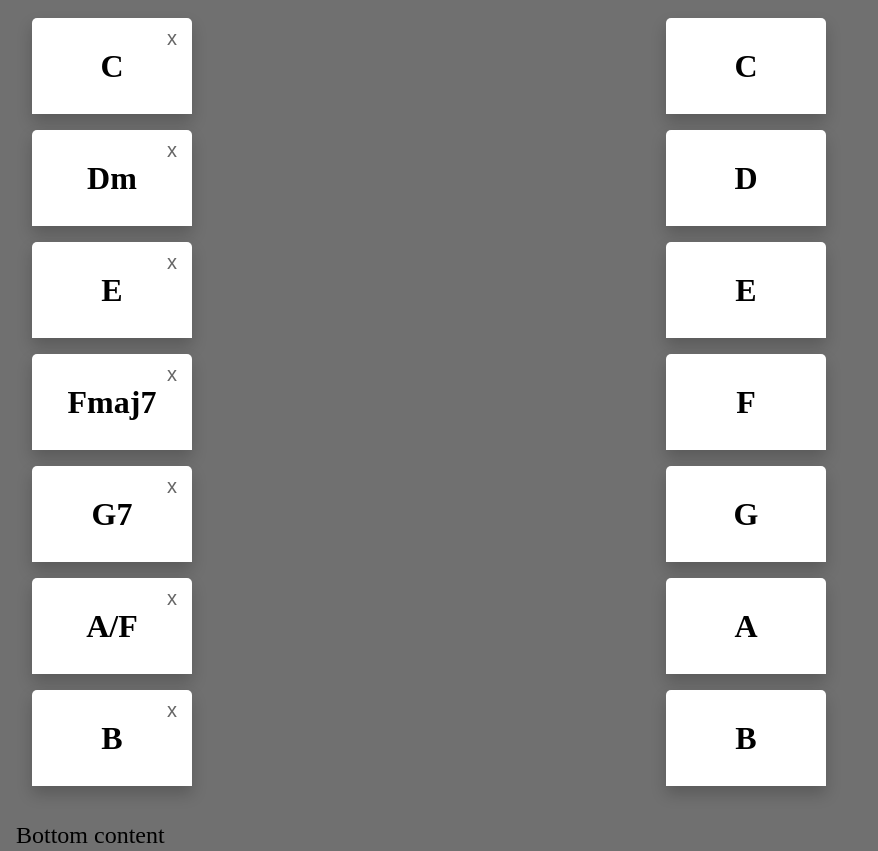
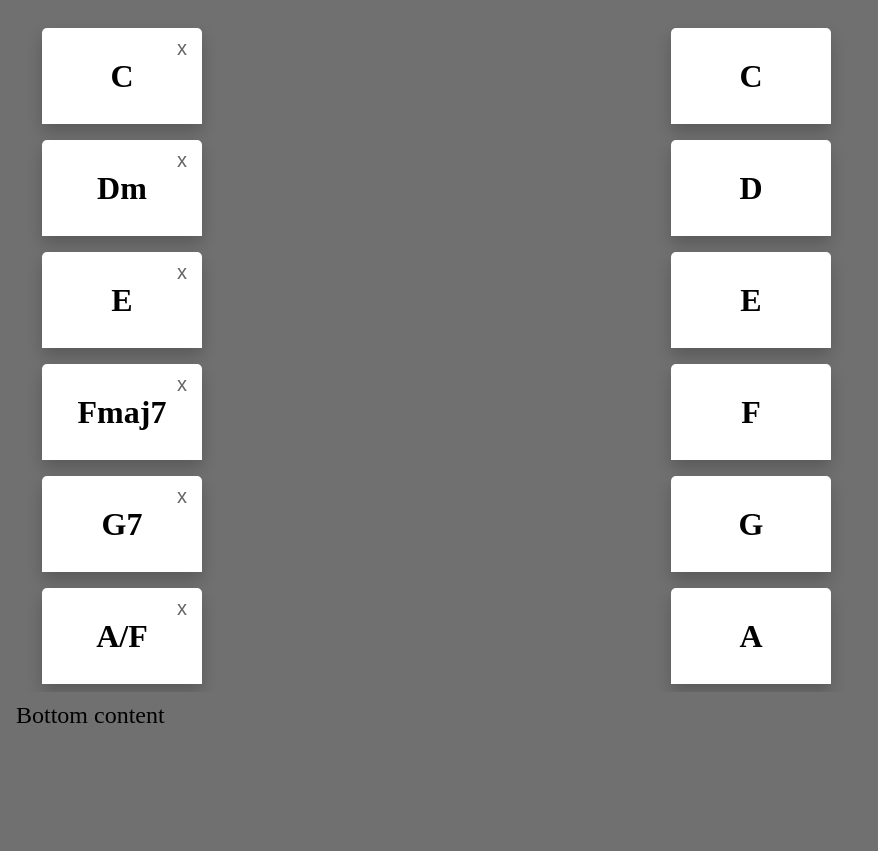
Before and after one commit to charlesmorrisjr/chord-suggestions, a React (Vite) app: page / in a window 1280 px wide. Shown: the whole page, without its empty margins (0-878 px from the left). After the commit the page ends 804 px from the top, so only its background shows below. Built offline with nearby package versions, Linux system fonts and the light colour scheme.

Commit message:
Made panels independently scrollable

```diff
--- a/src/App.css
+++ b/src/App.css
@@ -4,20 +4,39 @@
 
 .container {
   display: grid;
-  grid-template-columns: 1fr 1fr;
-  grid-template-rows: auto auto;
-  gap: 20px;
-  padding: 20px;
+  grid-template-columns: 1fr 1fr; /* Creates two equal columns */
+  grid-template-rows: 1fr auto; /* First row takes remaining space, second row for bottom content */
+  grid-template-areas:
+    "left right"
+    "bottom bottom";
+  height: 100vh;
+  gap: 10px; /* Optional: adds spacing between grid items */
 }
 
 .left {
-  grid-column: 1;
+  grid-area: left;
+  overflow-y: auto;
+  padding: 10px;
 }
 
 .right {
-  grid-column: 2;
+  grid-area: right;
+  overflow-y: auto;
+  padding: 10px;
 }
 
 .bottom {
-  grid-column: 1 / span 2;  /* Makes the bottom div span both columns */
+  grid-area: bottom;
+  height: 100px; /* Or whatever height you prefer */
 }
+
+.left::-webkit-scrollbar,
+.right::-webkit-scrollbar {
+  width: 8px;
+}
+
+.left::-webkit-scrollbar-thumb,
+.right::-webkit-scrollbar-thumb {
+  background-color: #888;
+  border-radius: 4px;
+}
```
